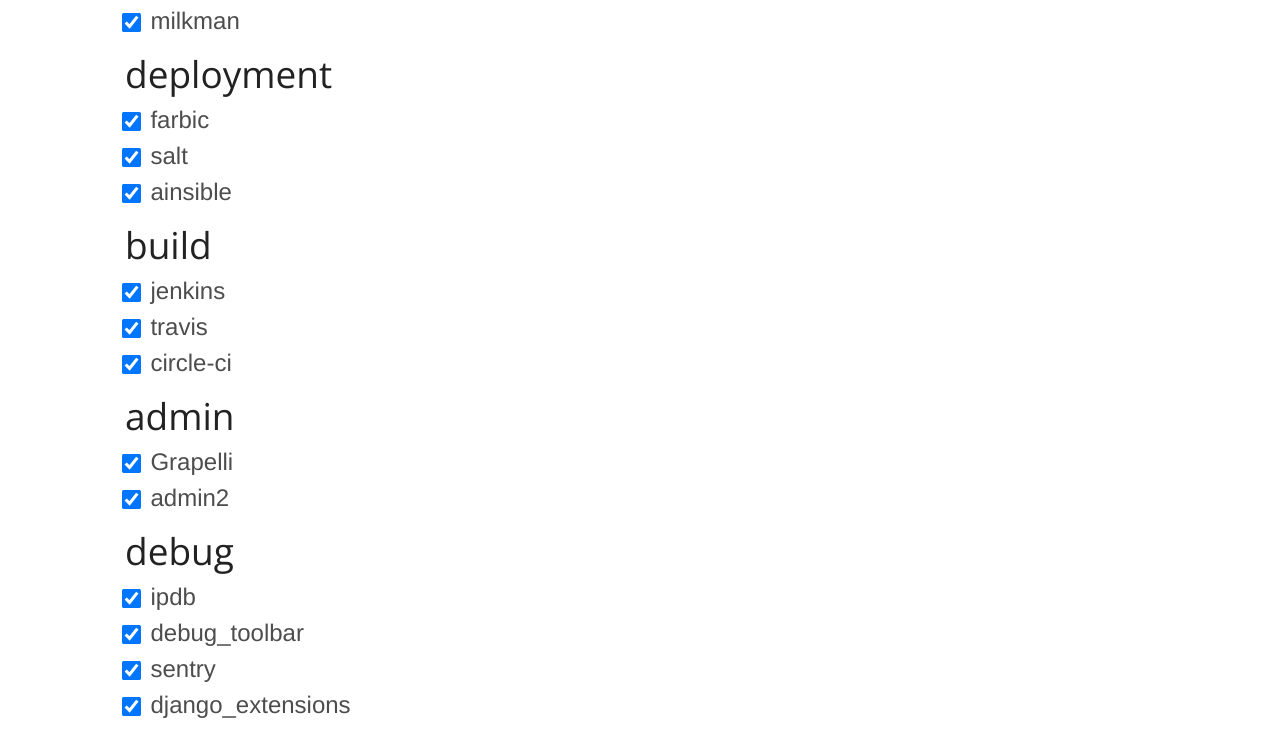
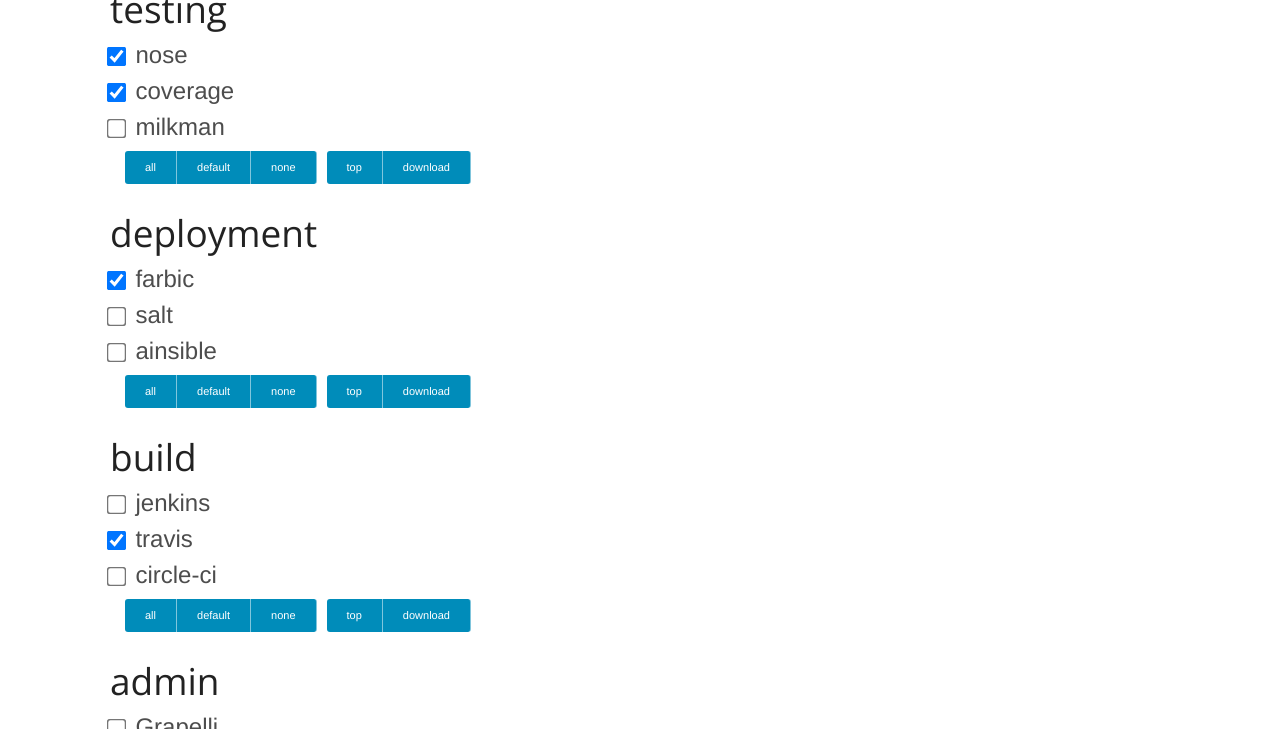
Before and after one commit to agiliq/Mason-UI, a plain HTML site: page index.html in a window 1280 px wide. Shown: the part 737-1466 px from the top of the page. Drawn offline with nearby package versions, Linux system fonts and the light colour scheme.

Commit message:
Added select links

```diff
--- a/css/mason.css
+++ b/css/mason.css
@@ -1,7 +1,9 @@
 label{
     font-size: 1.5em;
 }
-
+.apps-meta{
+    display: inline;
+}
 input[type=checkbox]
 {
   /* Double-sized Checkboxes */
--- a/index.html
+++ b/index.html
@@ -16,8 +16,9 @@
 
     <script type="text/html" id="appTmpl">
         <div>
-            <input checked="checked" type="checkbox" value="{{ app.name }}" name="app" id="id_{{ app.name }}">
+            <input {% if(app.checked){ %}checked="checked"{% } %} type="checkbox" value="{{ app.name }}" name="app" id="id_{{ app.name }}">
             <label class="checkbox" for="id_{{ app.name }}">{{ app.name }}</label>
+            {% console.log(app) %}
         </div>
     </script>
 
@@ -29,11 +30,27 @@
 
     <script type="text/template" id="appTypeTmpl">
         <section id="{{ appType }}" class="row">
-            <h2>{{ appType }}</h2><a name="#{{ appType }}">
+            <h2>{{ appType }}
+            </h2>
+            <a name="#{{ appType }}">
             </a>
         </section>
+        <div class="button-bar">
+            <ul class="button-group radius">
+                <li><a href="#" class="select-all button tiny">all</a></li>
+                <li><a href="#" class="select-default button tiny">default</a></li>
+                <li><a href="#" class="select-none button tiny">none</a></li>
+            </ul>
+
+            <ul class="button-group radius">
+                <li><a href="#top" class="button tiny">top</a></li>
+                <li><a href="#" class="get-download button tiny">download</a></li>
+            </ul>
+        </div>
+
     </script>
-
+    <div class="row">
+        <div class="column">
              <header>
                 <div class="row">
                     <h1>Django Mason
@@ -51,17 +68,25 @@
                     </section>
                 </nav>
             </div>
+        </div>
+    </div>
+    <div class="row">
+        <div class="column small-2"></div>
+        <div class="column small-8">
 
-    <div class="span9">
+            <div class="row">
                 <section id="overview">
                   <p>Select the apps your project should contain and we will create a project template with the correct settings, requirements.txt and project structure</p>
                 </section>
+                <a name="top"></a>
+                <form id="mason-form">
+                    <input type="submit" value="Get the project" class="button large radius" />
+                </form>
+            </div>
+        </div>
+        <div class="column small-2"></div>
+    </div>
 
-        <form id="mason-form">
-            <input type="submit" value="Get the project" class="button large" />
-        </form>
-
-    </div>
 
     <script type="text/javascript" src="js/modernizr.js"></script>
     <script type="text/javascript" src="js/jquery.js"></script>
--- a/js/mason.js
+++ b/js/mason.js
@@ -2,25 +2,36 @@
     "use strict";
 
     var allApps = [
-            ["common", [{name: "Database"},
-                        {name: "Admin"},
-                        {name: "South"}]],
-            ["forms", [{name: "crispy-forms"},
-                       {name: "parsley"},
+            ["common", [{name: "Database",
+                        checked: true},
+                        {name: "Admin",
+                        checked: true},
+                        {name: "South",
+                        checked: true}]],
+            ["forms", [{name: "crispy-forms",
+                        checked: true},
+                       {name: "parsley",
+                        checked: true},
                        {name: "uni-form"}]],
-            ["testing", [{name: "nose"},
-                        {name: "coverage"},
+            ["testing", [{name: "nose",
+                          checked: true},
+                        {name: "coverage",
+                         checked: true},
                         {name: "milkman"}]],
-            ["deployment", [{name: "farbic"},
+            ["deployment", [{name: "farbic",
+                             checked: true},
                             {name: "salt"},
                             {name: "ainsible"}]],
             ["build", [{name: "jenkins"},
-                       {name: "travis"},
+                       {name: "travis",
+                        checked: true},
                        {name: "circle-ci"}]],
             ["admin", [{name: "Grapelli"},
                        {name: "admin2"}]],
-            ["debug", [{name: "ipdb"},
-                      {name: "debug_toolbar"},
+            ["debug", [{name: "ipdb",
+                        checked: true},
+                      {name: "debug_toolbar",
+                       checked: true},
                       {name: "sentry"},
                       {name: "django_extensions"}]],
             ["api", [{name: "piston"},
@@ -40,7 +51,8 @@
 
     //This gets us django style vars in _.js templates
     _.templateSettings = {
-      interpolate : /\{\{(.+?)\}\}/g
+      interpolate: /\{\{(.+?)\}\}/g,
+      evaluate: /\{\%(.+?)\%\}/g,
     };
     var appTmpl = _.template($("#appTmpl").html());
     var linkTmpl = _.template($("#linkTmpl").html());
@@ -55,6 +67,14 @@
             $("#"+appType).append(appTmpl({app: app}));
         });
     });
-    $(document).foundation().foundation('topbar');;
+    $(document).foundation().foundation('topbar');
+    $(document).on("click touchstart", "a.select-none", function(e){
+        $(this).closest(".row").find("input[type=checkbox]").prop("checked", false);
+        e.preventDefault();
+    });
+    $(document).on("click touchstart", "a.select-all", function(e){
+        $(this).closest(".row").find("input[type=checkbox]").prop("checked", true);
+        e.preventDefault();
+    });
 
 });
```
Lines whose indentation alone changed are shown as unchanged.
